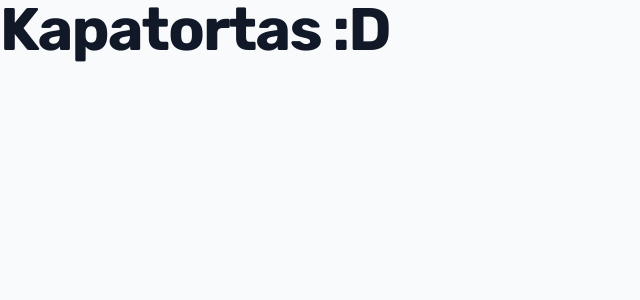
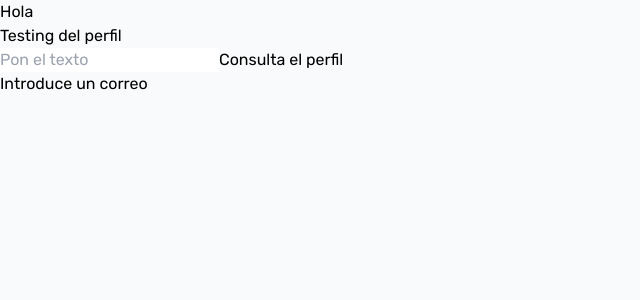
Before and after one commit to PySanti/KapaTortas, a Next.js app in the folder frontend/: page / in a window 1280 px wide. Shown: the top 300 px of the page, without its empty margins (0-640 px from the left). Built offline with nearby package versions, Linux system fonts and the light colour scheme.

Commit message:
Estructura front 2

```diff
--- /dev/null
+++ b/frontend/app/controladores/api/users/PerfilAPI.ts
@@ -0,0 +1,44 @@
+import { Perfil } from "@/app/models/Perfil";
+
+// Tiene un singleton
+class PerfilAPI {
+  private static instance: PerfilAPI;
+
+  private constructor() {}
+
+  // Metodo para obtener la instancia
+  public static getInstance(): PerfilAPI {
+    if (!PerfilAPI.instance) {
+      PerfilAPI.instance = new PerfilAPI();
+    }
+    return PerfilAPI.instance;
+  }
+
+  // Metodo para obtener el Perfil
+  public async obtenerPerfil(email: string): Promise<Perfil | null> {
+    try {
+      const response = await fetch(
+        `http://localhost:8000/api/perfiles/consultar/`,
+        {
+          method: "POST",
+          headers: {
+            "Content-Type": "application/json",
+          },
+          body: JSON.stringify({ email }),
+        },
+      );
+
+      if (!response.ok) {
+        console.error("Error al consultar el perfil: ", response.statusText);
+      }
+
+      const data = await response.json();
+      return data.cliente || data.perfil;
+    } catch (err) {
+      console.error("Error en la peticion de consultar perfil: ", err);
+      return null;
+    }
+  }
+}
+
+export default PerfilAPI.getInstance();
--- /dev/null
+++ b/frontend/app/models/Perfil.ts
@@ -0,0 +1,13 @@
+import { RolEnum } from "./RolEnum";
+
+// Este es el modelo del Perfil en el front-end
+export interface Perfil {
+  nombre_completo: string;
+  correo: string;
+  telefono: string;
+  fecha_nacimiento: string;
+  link_foto: string;
+  rol: RolEnum;
+  is_active: boolean;
+  is_staff: boolean;
+}
--- /dev/null
+++ b/frontend/app/models/RolEnum.ts
@@ -0,0 +1,5 @@
+export enum RolEnum {
+  ADMIN = "administrador",
+  EMPLEADO = "empleado",
+  CLIENTE = "cliente",
+}
--- a/frontend/app/page.tsx
+++ b/frontend/app/page.tsx
@@ -1,9 +1,9 @@
-import Image from 'next/image';
+import HomePage from "@/app/views/pages/Homepage";
 
 export default function Home() {
   return (
-    <div className=''>
-      <h1 className='text-4xl font-bold tracking-tight text-gray-900 sm:text-6xl'>Kapatortas :D</h1>
-    </div>
+    <>
+      <HomePage />
+    </>
   );
 }
--- /dev/null
+++ b/frontend/app/views/pages/Homepage.tsx
@@ -0,0 +1,63 @@
+"use client";
+
+import { useState } from "react";
+import KapaTortasVerifyEmail from "../components/verification-email";
+import { Perfil } from "@/app/models/Perfil";
+import PerfilAPI from "@/app/controladores/api/users/PerfilAPI";
+
+export default function HomePage({}) {
+  return (
+    <>
+      <h1>Hola</h1>
+      <PerfilTesteo />
+    </>
+  );
+}
+
+// Esto esta malo, deberiamos traer el Perfil en contexto, es para testear.
+const PerfilTesteo: React.FC = () => {
+  const [perfil, setPerfil] = useState<Perfil | null>(null);
+  const [email, setEmail] = useState<string>("");
+  const [error, setError] = useState<string | null>(null);
+
+  const handleFetchPerfil = async () => {
+    try {
+      const fetchPerfil = await PerfilAPI.obtenerPerfil(email);
+      if (fetchPerfil) {
+        setPerfil(fetchPerfil);
+        setError(null);
+      } else {
+        setError("Perfil no encontrado");
+      }
+    } catch (err) {
+      console.error("Error intentando filtrar perfil: ", err);
+      setError("Hubo un problema al consultar el perfil.");
+    }
+  };
+
+  return (
+    <>
+      <h2>Testing del perfil</h2>
+      <input
+        type="text"
+        placeholder="Pon el texto"
+        value={email}
+        onChange={(e) => setEmail(e.target.value)}
+      />
+      <button onClick={handleFetchPerfil}>Consulta el perfil</button>
+
+      {error && <p>{error}</p>}
+
+      {perfil ? (
+        <div>
+          <h2>Perfil de {perfil.nombre_completo}</h2>
+          <h2>Correo: {perfil.correo}</h2>
+        </div>
+      ) : (
+        <p>Introduce un correo</p>
+      )}
+    </>
+  );
+};
+
+// export default PerfilTesteo;
```
Also changed, not shown: frontend/app/views/components/verification-email.tsx (renamed from frontend/app/components/emails/verification-email.tsx, +57 -52 lines), frontend/package.json (+4 -3 lines), frontend/app/controladores/contexto/PerfilProvider.ts (added), 2 other files (tests, documents, lock files or other folders).
